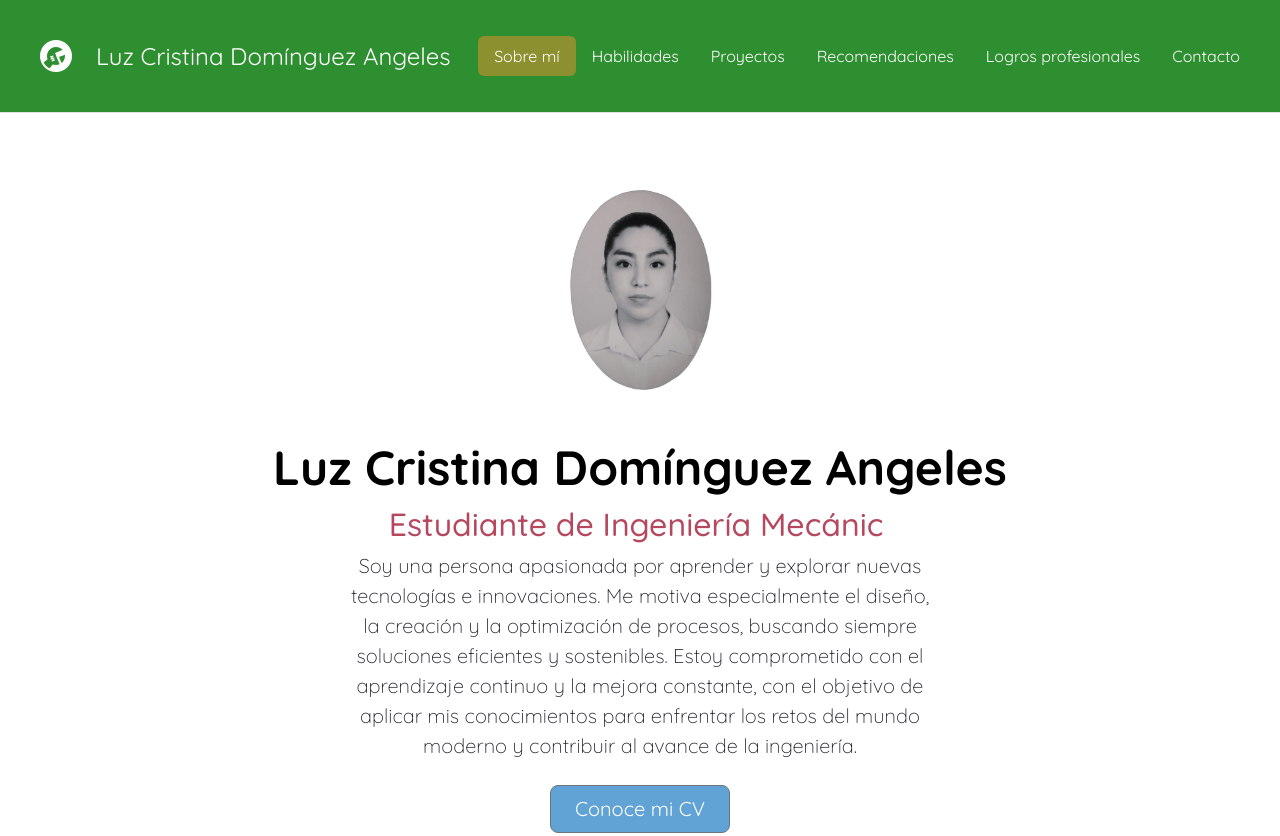
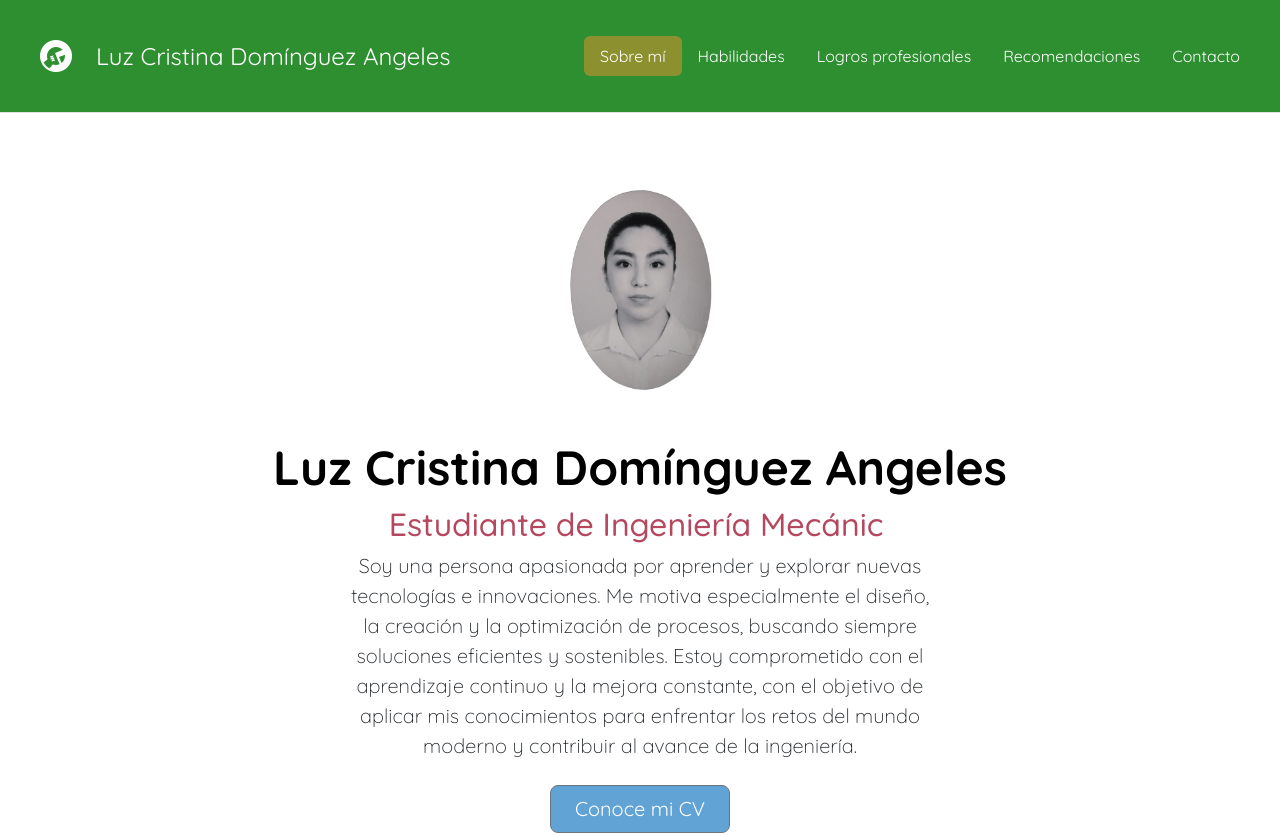
Before and after one commit to Cristina305/Cristina305.github.io, a plain HTML site: page index.html in a window 1280 px wide. Shown: the top 836 px of the page. Drawn offline with nearby package versions, Linux system fonts and the light colour scheme.

Commit message:
Add files via upload

```diff
--- a/index.html
+++ b/index.html
@@ -32,9 +32,8 @@
       <li class="nav-item"><a id="boton-perfil" href="#" class="nav-link active perfil" aria-current="page">Sobre mí</a>
       </li>
       <li class="nav-item"><a href="#hanging-icons-habilidades" class="nav-link">Habilidades</a></li>
-      <li class="nav-item"><a href="#proyectos" class="nav-link">Proyectos</a></li>
+      <li class="nav-item"><a href="#Certificaciones y reconocimientos" class="nav-link">Logros profesionales</a></li>
       <li class="nav-item"><a href="#Recomendaciones" class="nav-link">Recomendaciones</a></li>
-      <li class="nav-item"><a href="#Certificaciones y reconocimientos" class="nav-link">Logros profesionales</a></li>
       <li class="nav-item"><a href="#contacto" class="nav-link">Contacto</a></li>
     </ul>
   </header>
```
Also changed, not shown: assets/app.png (added), 1 other file.
